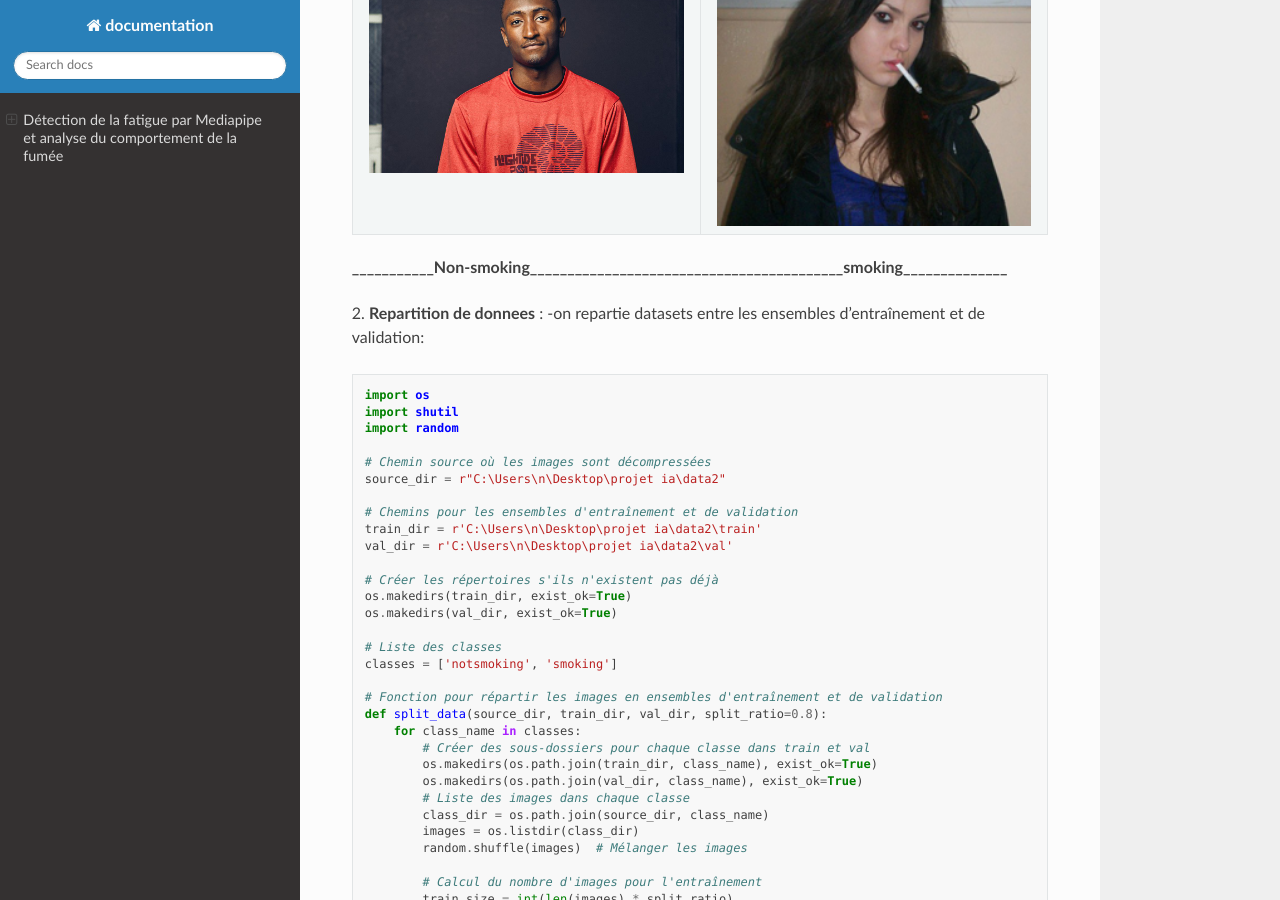
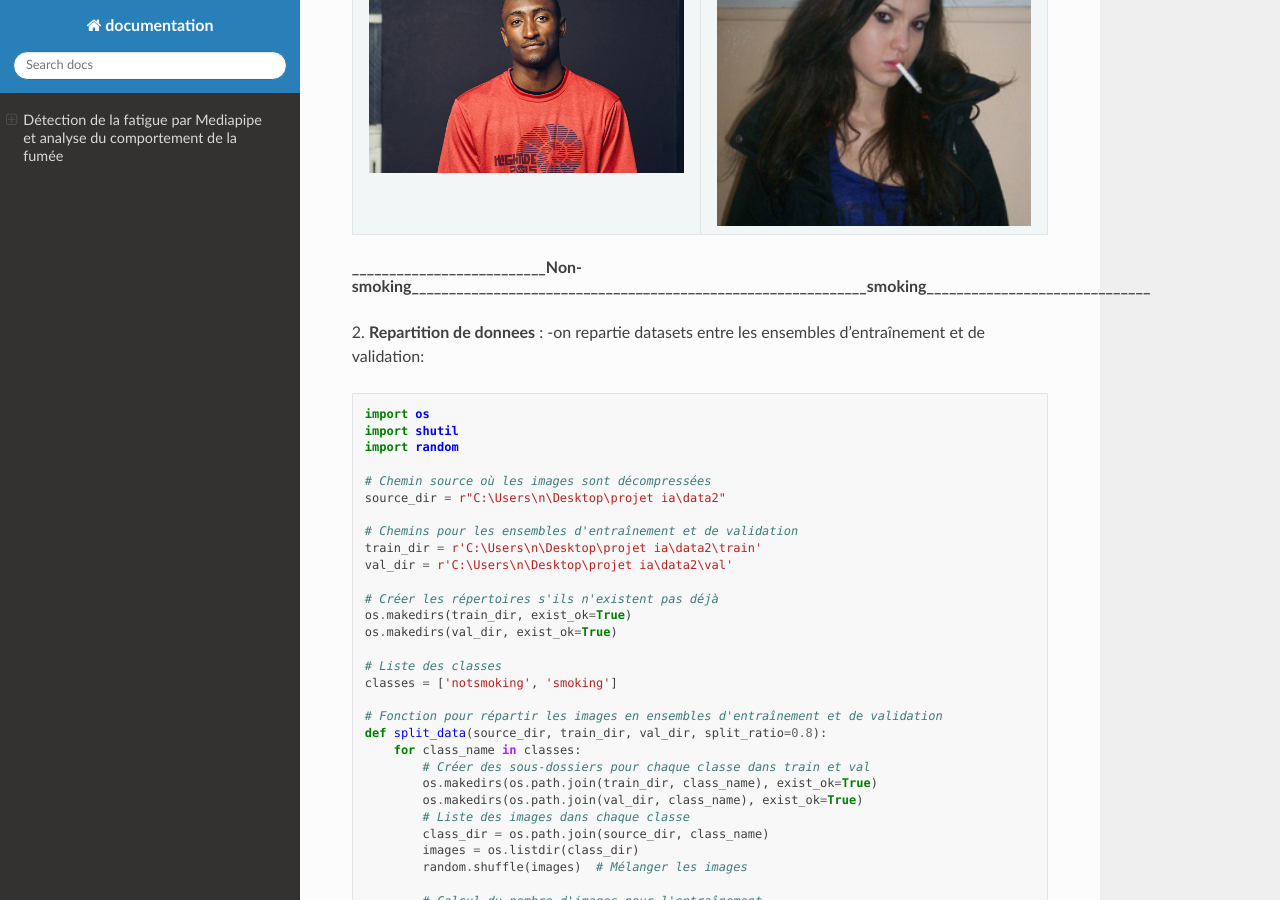
Before and after one commit to fatimafadili/detection, a Sphinx documentation site: the page built from source/index.rst, in a window 1280 px wide and 900 px high, scrolled down 7643 px. Built offline with Sphinx 7.4.7 and the Read the Docs theme 3.1.0, drawn with Linux system fonts in a browser that asks for light colours.

```diff
--- a/source/index.rst
+++ b/source/index.rst
@@ -371,8 +371,9 @@ exemple de data :
      - .. image:: image/smok64.jpg
          :alt: Image 2
          :width: 500px
-___________Non-smoking__________________________________________smoking______________
-           ===========                                          =======
+__________________________Non-smoking_____________________________________________________________smoking______________________________
+                          ===========                                                             =======
+
 2. **Repartition de donnees** :
 -on repartie datasets entre les ensembles d'entraînement et de validation:
 
```
